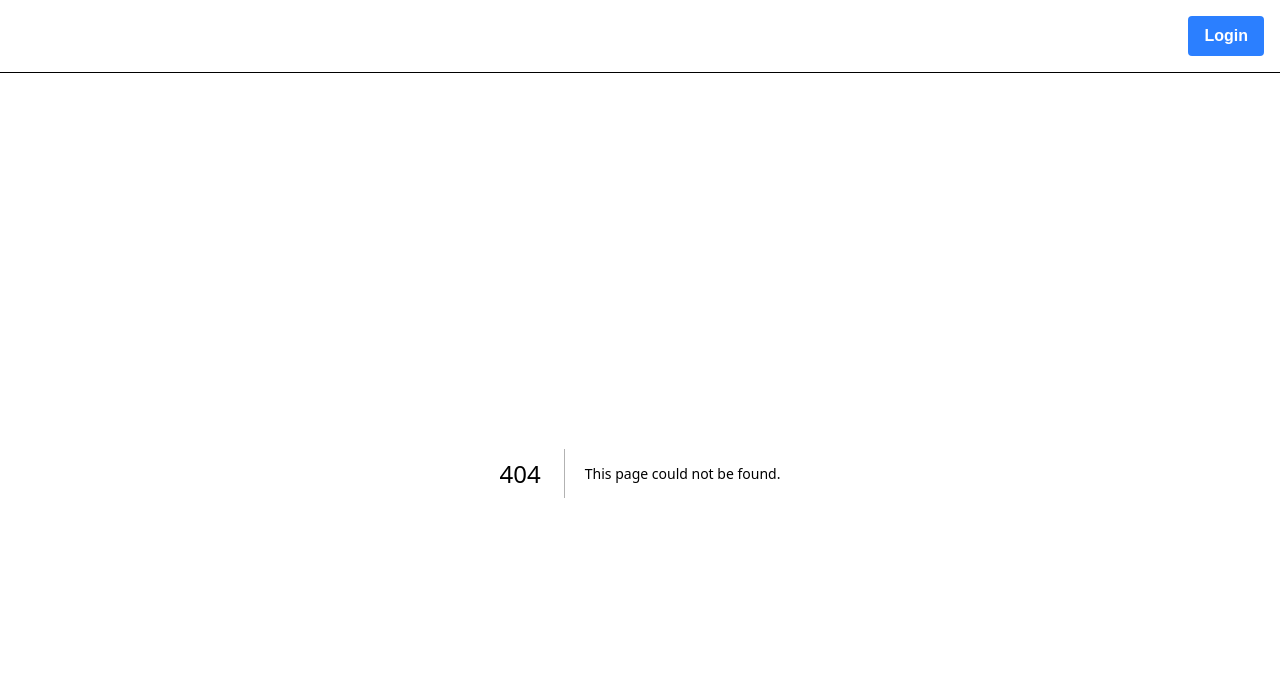
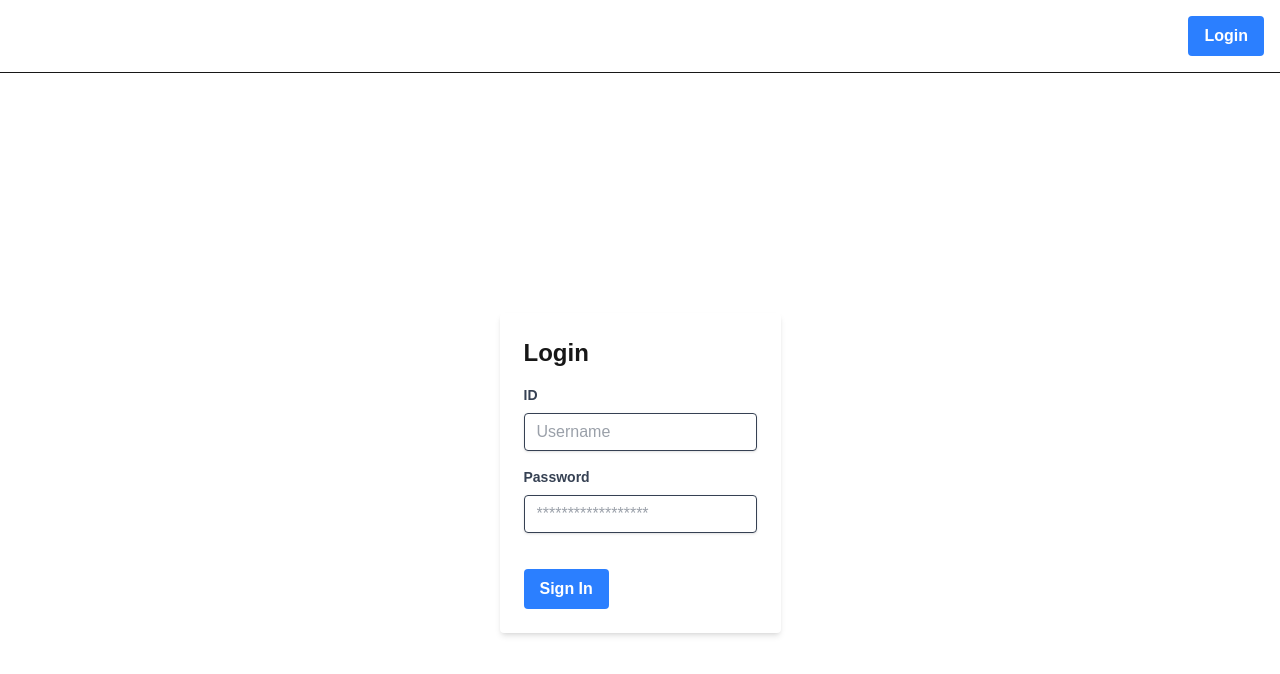
Before and after one commit to TechginusTG/Tech-Note, a Next.js app: page /login in a window 1280 px wide. Before the commit this address had no page. Shown: the top 674 px of the page. Built offline with nearby package versions, Linux system fonts and the light colour scheme.

Commit message:
로그인 페이지 작성&로그인 버튼과 연결

```diff
--- a/app/layout.tsx
+++ b/app/layout.tsx
@@ -5,6 +5,7 @@
 import "./styles/globals.css";
 import { ReduxProvider } from "./store/provider";
 import ThemeInitializer from '@/components/ThemeInitializer';
+import Link from "next/link";
 
 const geistSans = Geist({
   variable: "--font-geist-sans",
@@ -36,9 +37,9 @@
         <ReduxProvider>
           <header className="flex justify-between items-center p-4 border-b">
             <div></div>
-            <button className="bg-blue-500 hover:bg-blue-700 text-white font-bold py-2 px-4 rounded">
+            <Link href="/login" className="bg-blue-500 hover:bg-blue-700 text-white font-bold py-2 px-4 rounded">
               Login
-            </button>
+            </Link>
           </header>
           <ThemeInitializer />
           {children}
--- /dev/null
+++ b/app/login/page.tsx
@@ -0,0 +1,26 @@
+export default function LoginPage() {
+  return (
+    <div className="flex justify-center items-center h-screen">
+      <form className="bg-white p-6 rounded shadow-md">
+        <h2 className="text-2xl font-bold mb-4">Login</h2>
+        <div className="mb-4">
+          <label className="block text-gray-700 text-sm font-bold mb-2" htmlFor="username">
+            ID
+          </label>
+          <input className="shadow appearance-none border rounded w-full py-2 px-3 text-gray-700 leading-tight focus:outline-none focus:shadow-outline" id="username" type="text" placeholder="Username" />
+        </div>
+        <div className="mb-6">
+          <label className="block text-gray-700 text-sm font-bold mb-2" htmlFor="password">
+            Password
+          </label>
+          <input className="shadow appearance-none border rounded w-full py-2 px-3 text-gray-700 mb-3 leading-tight focus:outline-none focus:shadow-outline" id="password" type="password" placeholder="******************" />
+        </div>
+        <div className="flex items-center justify-between">
+          <button className="bg-blue-500 hover:bg-blue-700 text-white font-bold py-2 px-4 rounded focus:outline-none focus:shadow-outline" type="button">
+            Sign In
+          </button>
+        </div>
+      </form>
+    </div>
+  );
+}
```
